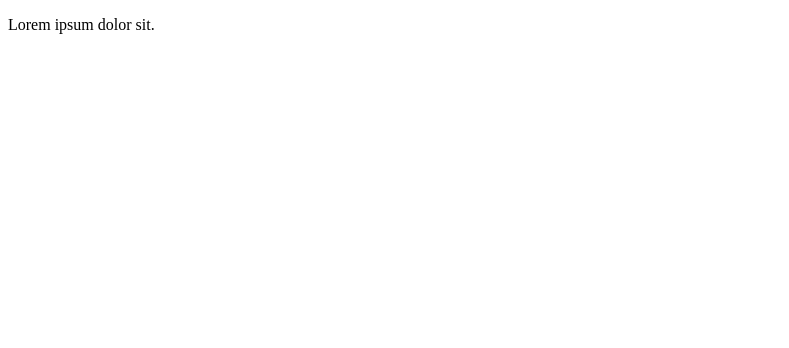
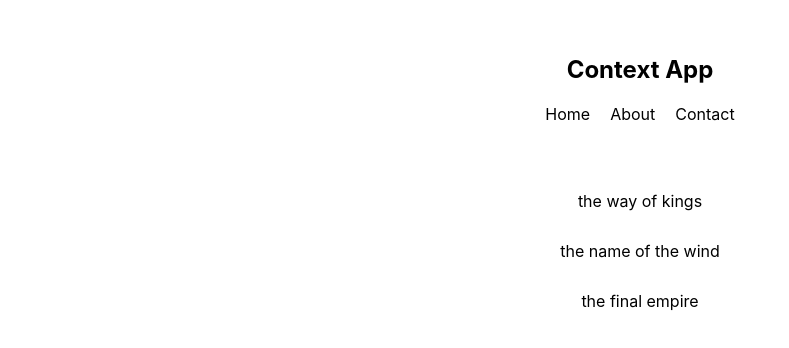
Before and after one commit to lucasmls/react-studies, a React (Create React App) app in the folder context-hooks/: page / in a window 1280 px wide. Shown: the top 348 px of the page, without its empty margins (0-789 px from the left). Built offline with nearby package versions, Linux system fonts and the light colour scheme.

Commit message:
[context-hooks] - Adição dos componentes Navbar e Booklist

```diff
--- a/context-hooks/src/App.js
+++ b/context-hooks/src/App.js
@@ -1,9 +1,12 @@
 import React from "react";
+import Navbar from "./components/Navbar";
+import Booklist from "./components/Booklist";
 
 function App() {
   return (
     <div className="App">
-      <p>Lorem ipsum dolor sit.</p>
+      <Navbar />
+      <Booklist />
     </div>
   );
 }
--- /dev/null
+++ b/context-hooks/src/components/Booklist/index.js
@@ -0,0 +1,17 @@
+import React, { Component } from "react";
+
+class BookList extends Component {
+  render() {
+    return (
+      <div className="book-list">
+        <ul>
+          <li>the way of kings</li>
+          <li>the name of the wind</li>
+          <li>the final empire</li>
+        </ul>
+      </div>
+    );
+  }
+}
+
+export default BookList;
--- /dev/null
+++ b/context-hooks/src/components/Navbar/index.js
@@ -0,0 +1,18 @@
+import React, { Component } from "react";
+
+class Navbar extends Component {
+  render() {
+    return (
+      <nav>
+        <h1>Context App</h1>
+        <ul>
+          <li>Home</li>
+          <li>About</li>
+          <li>Contact</li>
+        </ul>
+      </nav>
+    );
+  }
+}
+
+export default Navbar;
--- a/context-hooks/src/index.js
+++ b/context-hooks/src/index.js
@@ -1,5 +1,7 @@
 import React from "react";
 import ReactDOM from "react-dom";
+
 import App from "./App";
+import "./styles.css";
 
 ReactDOM.render(<App />, document.getElementById("root"));
--- /dev/null
+++ b/context-hooks/src/styles.css
@@ -0,0 +1,38 @@
+body {
+  margin: 0;
+  font-family: -apple-system, BlinkMacSystemFont, "Segoe UI", "Roboto", "Oxygen",
+    "Ubuntu", "Cantarell", "Fira Sans", "Droid Sans", "Helvetica Neue",
+    sans-serif;
+  -webkit-font-smoothing: antialiased;
+  -moz-osx-font-smoothing: grayscale;
+}
+
+/* app styles */
+.App {
+  max-width: 400px;
+  margin: 30px auto;
+  text-align: center;
+}
+nav {
+  padding: 5px;
+}
+nav ul {
+  padding: 0;
+}
+nav ul li {
+  display: inline-block;
+  margin: 0 10px;
+}
+.book-list {
+  padding: 20px;
+  margin-bottom: 20px;
+}
+.book-list ul {
+  padding: 0;
+  list-style-type: none;
+}
+.book-list li {
+  padding: 10px;
+  margin: 10px auto;
+  border-radius: 10px;
+}
```
